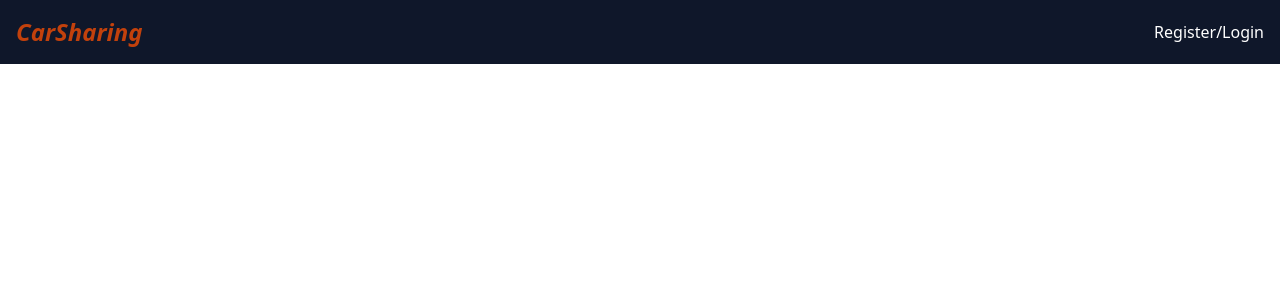
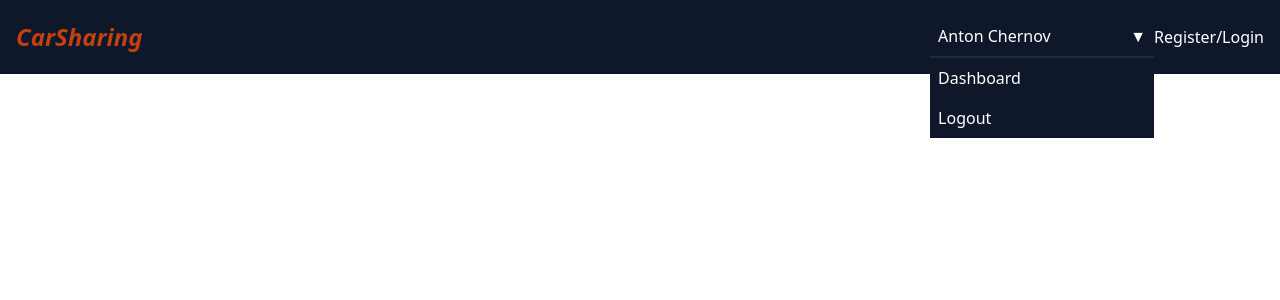
Before and after one commit to Parano9I/symfony-react-carharing, a React (Create React App) app in the folder frontend/: page / in a window 1280 px wide. Shown: the top 300 px of the page. Built offline with nearby package versions, Linux system fonts and the light colour scheme.

Commit message:
Created drop-down component? and paste inner header

```diff
--- /dev/null
+++ b/frontend/src/components/dropDown/childs/dropDownItem/dropDownItem.component.tsx
@@ -0,0 +1,9 @@
+import { FC, ReactNode } from 'react';
+
+interface DropDownItemInterface {
+  children: ReactNode;
+}
+
+const dropDownItem: FC<DropDownItemInterface> = ({ children }) => {
+  return <div>{children}</div>;
+};
--- /dev/null
+++ b/frontend/src/components/dropDown/dropDown.component.tsx
@@ -0,0 +1,39 @@
+import { Children, FC, ReactNode, useState } from 'react';
+
+interface DropDownProps {
+  children: ReactNode;
+  className?: string;
+}
+
+const DropDown: FC<DropDownProps> = ({ children, className = '' }) => {
+  const [isDropped, setToggleDropped] = useState(true);
+
+  const childrenArray = Children.toArray(children);
+  const mainElement: ReactNode = childrenArray[0];
+  const fallingElements: ReactNode[] = childrenArray.slice(1);
+
+  const handleToggleDropped = () => setToggleDropped(!isDropped);
+
+  return (
+    <div className={`${className} relative`}>
+      <button
+        className="flex justify-between border-slate-800 p-2 border-b-2 w-full"
+        onClick={handleToggleDropped}
+      >
+        {mainElement}
+        <span className="pl-1">{isDropped ? '▼' : '▲'}</span>
+      </button>
+      {isDropped ? (
+        <div className="absolute z-10 w-full">
+          {fallingElements.map((element) => {
+            return <div className="bg-slate-900 p-2">{element}</div>;
+          })}
+        </div>
+      ) : (
+        <> </>
+      )}
+    </div>
+  );
+};
+
+export default DropDown;
--- a/frontend/src/components/header/header.component.tsx
+++ b/frontend/src/components/header/header.component.tsx
@@ -3,6 +3,7 @@ import Container from '../container/container.component';
 import { Link as RouterLink } from 'react-router-dom';
 import { useAppSelector } from '../../hooks/reduxHooks';
 import { UserInterface } from '../../interfaces/user';
+import DropDown from '../dropDown/dropDown.component';
 
 interface HeaderProps {}
 
@@ -23,9 +24,19 @@ const Header: FC<HeaderProps> = () => {
           </RouterLink>
           <div className="flex items-center">
             {user ? (
-              <div>{`${user.last_name} ${user.first_name}`}</div>
+              <h1>User</h1>
             ) : (
               <>
+                <DropDown className="w-56">
+                  <div className="">Anton Chernov</div>
+                  <RouterLink
+                    to="/auth/register"
+                    className="hover:text-orange-700"
+                  >
+                    Dashboard
+                  </RouterLink>
+                  <button className="hover:text-orange-700">Logout</button>
+                </DropDown>
                 <RouterLink
                   to="/auth/register"
                   className="hover:text-orange-700"
```
